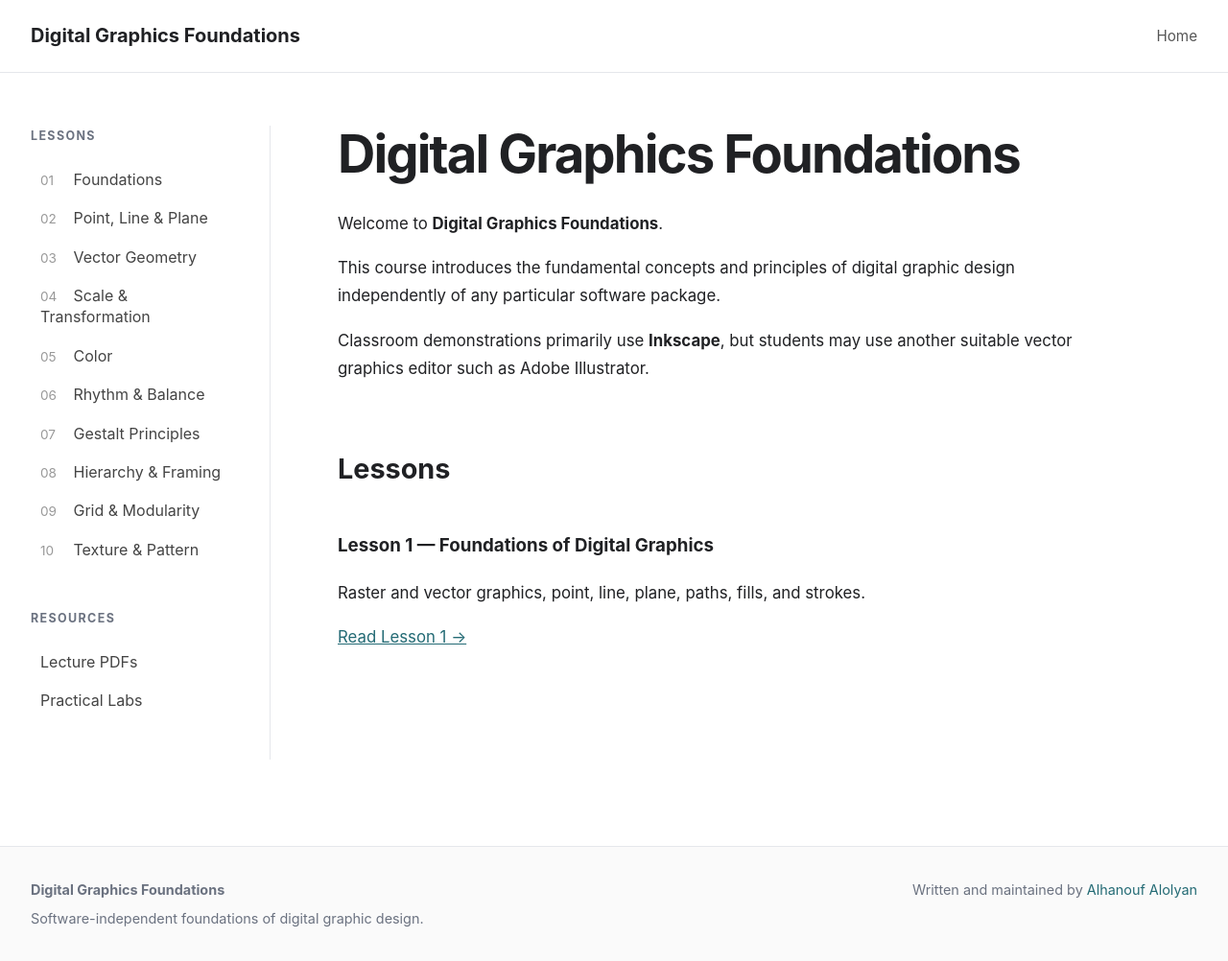
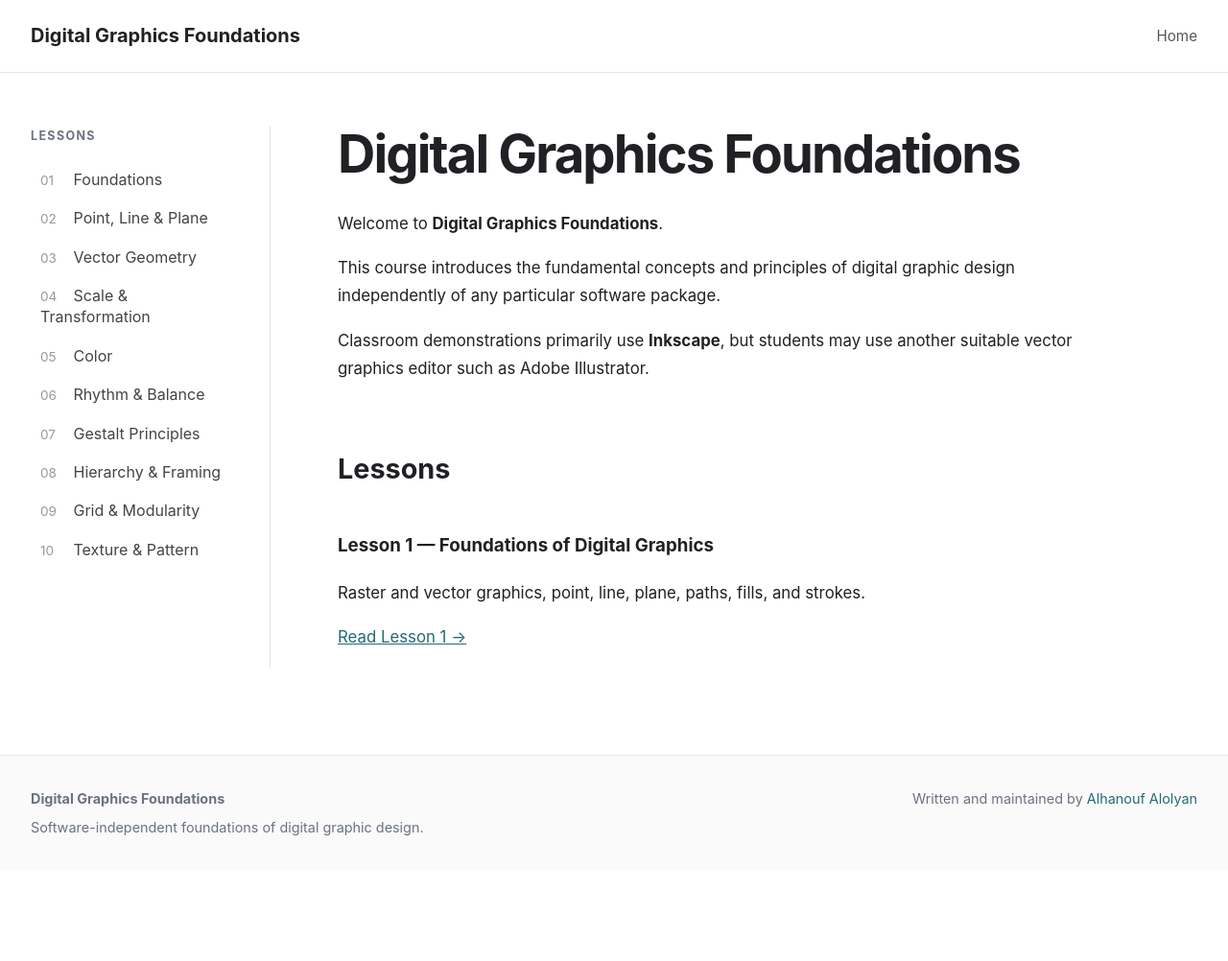
Before and after one commit to HanoCat/digital-graphics-foundations, a Jekyll site: the page built from index.md, in a window 1280 px wide. Shown: the whole page at 96% size. Built offline with Jekyll 4.4.1, drawn with Linux system fonts in a browser that asks for light colours; after the commit the page ends 907 px from its top, so only the background shows below that.

Commit message:
remove the pdf section

```diff
--- a/_layouts/default.html
+++ b/_layouts/default.html
@@ -90,12 +90,6 @@
 
         </div>
 
-        <div class="sidebar-section">
-            <h3>Resources</h3>
-
-            <a href="{{ '/lessons/comming_soon.html' | relative_url }}">Lecture PDFs</a>
-            <a href="{{ '/lessons/comming_soon.html' | relative_url }}">Practical Labs</a>
-        </div>
 
     </aside>
 
```
